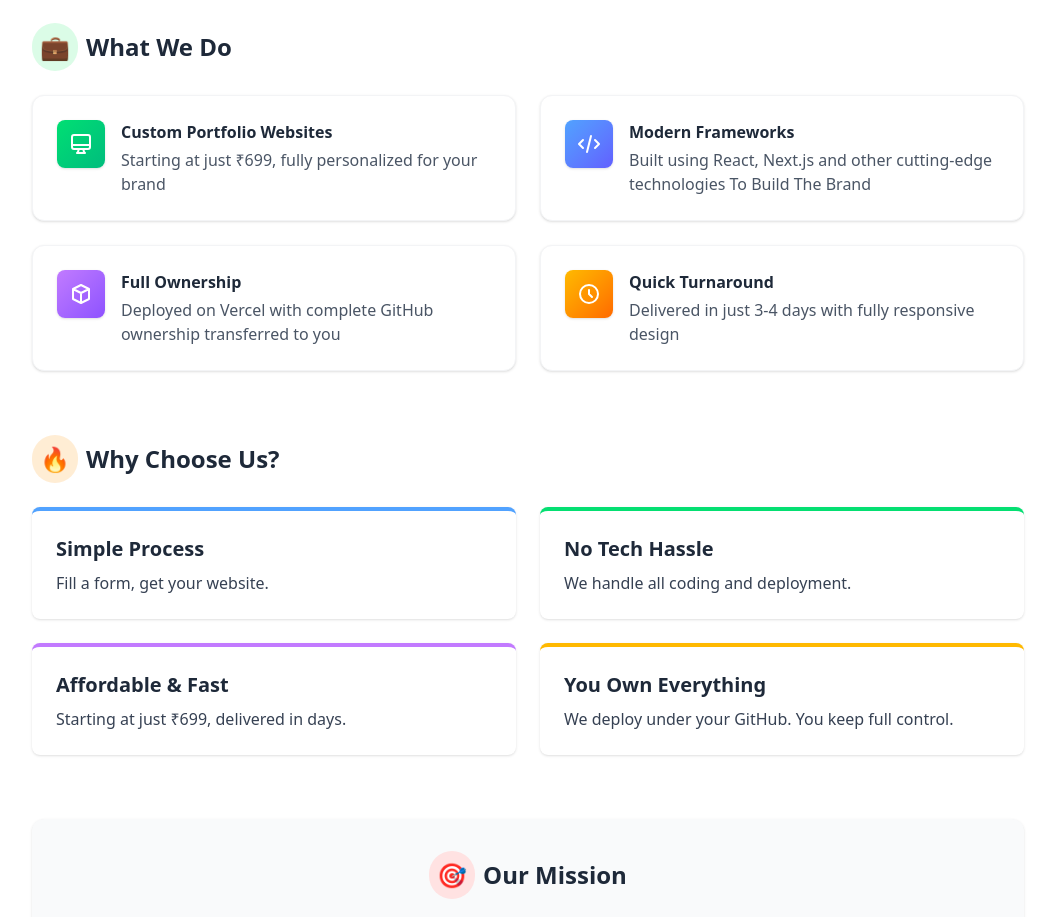
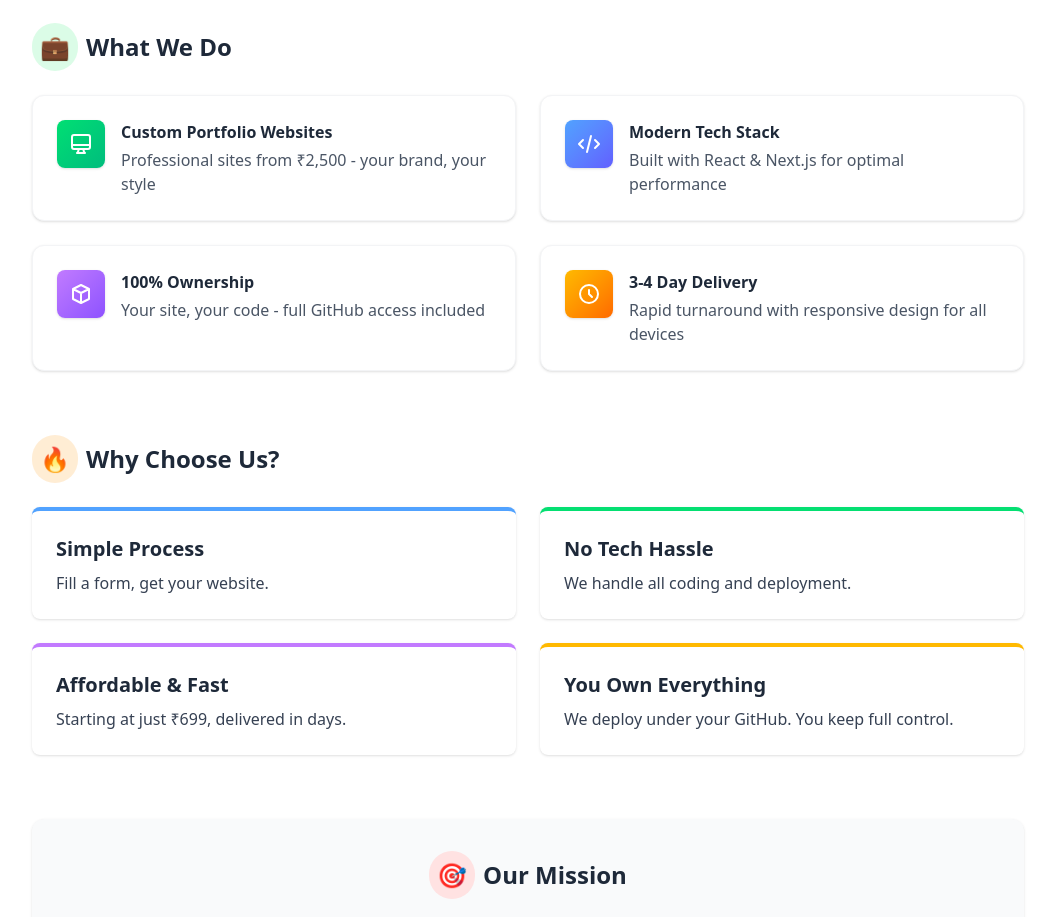
Before and after one commit to shaswat2031/BuiltItWithme, a Next.js app: page /about in a window 1280 px wide. Shown: the part 1200-2117 px from the top of the page, without its empty margins (112-1167 px from the left). Built offline with nearby package versions, Linux system fonts and the light colour scheme.

Commit message:
Update About page content for improved clarity and professionalism

```diff
--- a/app/about/page.js
+++ b/app/about/page.js
@@ -136,7 +136,7 @@ export default function About() {
                     Custom Portfolio Websites
                   </h3>
                   <p className="text-gray-600">
-                    Starting at just ₹699, fully personalized for your brand
+                    Professional sites from ₹2,500 - your brand, your style
                   </p>
                 </div>
               </div>
@@ -162,11 +162,10 @@ export default function About() {
                 </span>
                 <div className="ml-4">
                   <h3 className="font-bold text-gray-800 mb-1">
-                    Modern Frameworks
+                    Modern Tech Stack
                   </h3>
                   <p className="text-gray-600">
-                    Built using React, Next.js and other cutting-edge
-                    technologies To Build The Brand
+                    Built with React & Next.js for optimal performance
                   </p>
                 </div>
               </div>
@@ -192,11 +191,10 @@ export default function About() {
                 </span>
                 <div className="ml-4">
                   <h3 className="font-bold text-gray-800 mb-1">
-                    Full Ownership
+                    100% Ownership
                   </h3>
                   <p className="text-gray-600">
-                    Deployed on Vercel with complete GitHub ownership
-                    transferred to you
+                    Your site, your code - full GitHub access included
                   </p>
                 </div>
               </div>
@@ -222,10 +220,10 @@ export default function About() {
                 </span>
                 <div className="ml-4">
                   <h3 className="font-bold text-gray-800 mb-1">
-                    Quick Turnaround
+                    3-4 Day Delivery
                   </h3>
                   <p className="text-gray-600">
-                    Delivered in just 3-4 days with fully responsive design
+                    Rapid turnaround with responsive design for all devices
                   </p>
                 </div>
               </div>
```
